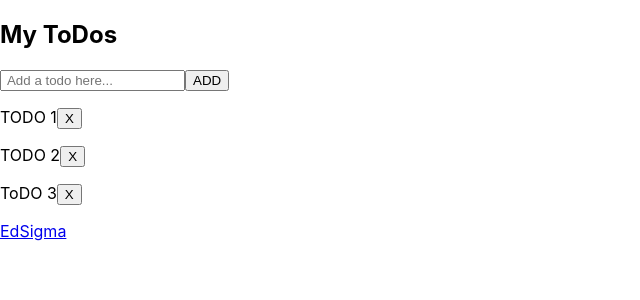
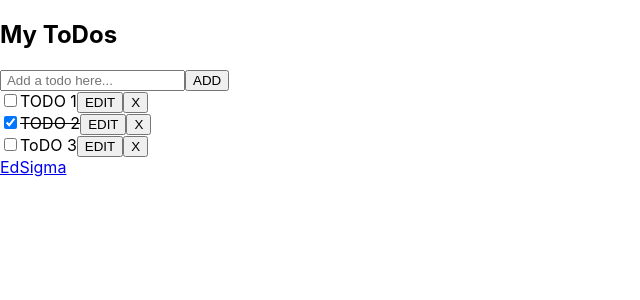
Before and after one commit to AkhilSharma1/todos, a React (Create React App) app: page / in a window 1280 px wide. Shown: the top 300 px of the page, without its empty margins (0-640 px from the left). Built offline with nearby package versions, Linux system fonts and the light colour scheme.

Commit message:
Edit Todo

```diff
--- a/src/components/TodoList.js
+++ b/src/components/TodoList.js
@@ -1,10 +1,10 @@
 import React from "react";
 import { TodoListItem } from "./TodoListItem";
 
-export function TodoList({ todos, removeTodo }) {
+export function TodoList({ todosArr, removeTodo, updateTodo }) {
 
-  const todoItems = todos.map((todo) => (
-    <TodoListItem key={todo.id} todo={todo} removeTodo ={removeTodo} />
+  const todoItems = todosArr.map((todo) => (
+    <TodoListItem key={todo.id} todo={todo} removeTodo ={removeTodo} updateTodo = {updateTodo} />
   ));
 
   return todoItems;
--- a/src/components/TodoListItem.js
+++ b/src/components/TodoListItem.js
@@ -1,13 +1,120 @@
-import React from "react";
+import React, { Component } from "react";
 
-export const TodoListItem = props => {
-  const todo = props.todo;
+// export const TodoListItem = ({ todo, removeTodo, toggleCompleted }) => {
+//   return (
+//     <div>
+//       <input
+//         type="checkbox"
+//         defaultChecked={todo.isCompleted}
+//         onChange={() => toggleCompleted(todo.id)}
+//       />
+//       <span style={todo.isCompleted ? { textDecoration: "line-through" } : {}}>
+//         {todo.value}
+//       </span>
+//       <button onClick={() => removeTodo(todo.id)}>X</button>
+//     </div>
+//   );
+// };
+
+export class TodoListItem extends Component {
+  state = {
+    isEditing: false
+  };
+
+  toggleEditMode = () => {
+    this.setState({
+      isEditing: !this.state.isEditing
+    });
+  };
+
+  toggleCompleted = () => {
+    const todo = this.props.todo;
+    const updatedTodo = { ...todo, isCompleted: !todo.isCompleted };
+    this.props.updateTodo(updatedTodo);
+  };
+
+  changeTodoText = text => {
+    const todo = this.props.todo;
+    const updatedTodo = { ...todo, value: text };
+    this.toggleEditMode()
+    this.props.updateTodo(updatedTodo);
+  };
+
+  render() {
+    const { todo, removeTodo } = this.props;
+
+    return !this.state.isEditing ? (
+      <DisplayTodoListItem
+        todo={todo}
+        removeTodo={removeTodo}
+        toggleCompleted={this.toggleCompleted}
+        toggleEditMode={this.toggleEditMode}
+      />
+    ) : (
+      <EditTodoListItem
+        todo={todo}
+        changeTodoText={this.changeTodoText}
+        toggleEditMode={this.toggleEditMode}
+      />
+    );
+  }
+}
+
+const DisplayTodoListItem = ({
+  todo,
+  removeTodo,
+  toggleCompleted,
+  toggleEditMode
+}) => {
   return (
-    <>
-      <p>
+    <div>
+      <input
+        type="checkbox"
+        defaultChecked={todo.isCompleted}
+        onChange={toggleCompleted}
+      />
+      <span style={todo.isCompleted ? { textDecoration: "line-through" } : {}}>
         {todo.value}
-        <button onClick={() => props.removeTodo(todo.id)}>X</button>
-      </p>
-    </>
+      </span>
+      <button onClick={toggleEditMode}>EDIT</button>
+      <button onClick={() => removeTodo(todo.id)}>X</button>
+    </div>
   );
 };
+
+class EditTodoListItem extends Component {
+  state = {
+    text: this.props.todo.value
+  };
+
+  handleTodoChange = e => {
+    this.setState({
+      text: e.target.value
+    });
+  };
+
+  handleSubmit = e => {
+    e.preventDefault();
+    //   if(this.state.value !== '') {
+    //     this.props.addTodo(this.state.value);
+    //     this.setState({
+    //         value: ''
+    //     });
+    // }
+    this.props.changeTodoText(this.state.text);
+  };
+
+  render() {
+    return (
+      <form onSubmit={this.handleSubmit}>
+        <input
+          value={this.state.text}
+          autoComplete="off"
+          onChange={this.handleTodoChange}
+        />
+        <input type="submit" value="OK" />
+        <button onClick={this.props.toggleEditMode}>CANCEL</button>
+      </form>
+    );
+  }
+}
--- a/src/pages/home.js
+++ b/src/pages/home.js
@@ -4,49 +4,27 @@ import { AddTodo } from "../components/AddTodo";
 import { TodoList } from "../components/TodoList";
 import { Footer } from "../components/Footer";
 import { addNewTodo, deleteTodo, updateTodo, fetchTodos } from "../utils/api";
-import { convertTodosObjToArr } from "../utils/helpers";
+import { convertTodosObjToArr, isEmptyObject } from "../utils/helpers";
 
 export class Home extends Component {
   state = {
-    todos: []
+    todos: {}
   };
 
   async componentDidMount() {
-    console.log('called componentDidMount')
-    await this.fetchTodos()
+    console.log("called componentDidMount");
+    await this.fetchTodos();
   }
 
   fetchTodos = async () => {
-    console.log('called fetchTodos')
-
     const todosObj = await fetchTodos();
-    const todosArr = convertTodosObjToArr(todosObj)
     this.setState({
-      todos: todosArr
+      todos: todosObj
     });
   };
 
-    addTodo = async text => {
-
-
+  addTodo = async text => {
     const todo = await addNewTodo(text);
-    console.log('called addTodo' + todo)
-    this.setState({
-      todos: this.state.todos.concat(todo)
-    });
-  };
-
-  removeTodo = async id => {
-    const newTodos = this.state.todos.filter(todo => todo.id !== id);
-    this.setState({
-      todos: newTodos
-    });
-
-    await deleteTodo(id);
-  };
-
-  updateTodo = async todo => {
-    await updateTodo(todo);
     this.setState({
       todos: {
         ...this.state.todos,
@@ -54,12 +32,47 @@ export class Home extends Component {
       }
     });
   };
+
+  removeTodo = async id => {
+    const { [id]: value, ...newTodosObj } = this.state.todos;
+    this.setState({
+      todos: newTodosObj
+    });
+
+    await deleteTodo(id);
+  };
+
+  toggleCompleted = async id => {
+    const todoToUpdate = this.state.todos[id];
+    todoToUpdate.isCompleted = !todoToUpdate.isCompleted;
+    await this.updateTodo(todoToUpdate);
+  };
+
+  updateTodo = async todo => {
+    this.setState({
+      todos: {
+        ...this.state.todos,
+        [todo.id]: todo
+      }
+    });
+    await updateTodo(todo);
+  };
   render() {
+    const todosObj = this.state.todos;
+
     return (
       <div id="container">
         <Title />
         <AddTodo addTodo={this.addTodo} />
-        <TodoList todos={this.state.todos} removeTodo={this.removeTodo} />
+        {isEmptyObject(todosObj) ? (
+          <h1> Add some Todos!</h1>
+        ) : (
+          <TodoList
+            todosArr={convertTodosObjToArr(todosObj)}
+            removeTodo={this.removeTodo}
+            updateTodo={this.updateTodo}
+          />
+        )}
         <Footer />
       </div>
     );
--- a/src/utils/helpers.js
+++ b/src/utils/helpers.js
@@ -1,3 +1,6 @@
 export function convertTodosObjToArr(todosObj){
     return Object.keys(todosObj).map(id => todosObj[id])
 }
+
+
+export const isEmptyObject = (obj) => Object.entries(obj).length === 0 && obj.constructor === Object
```
